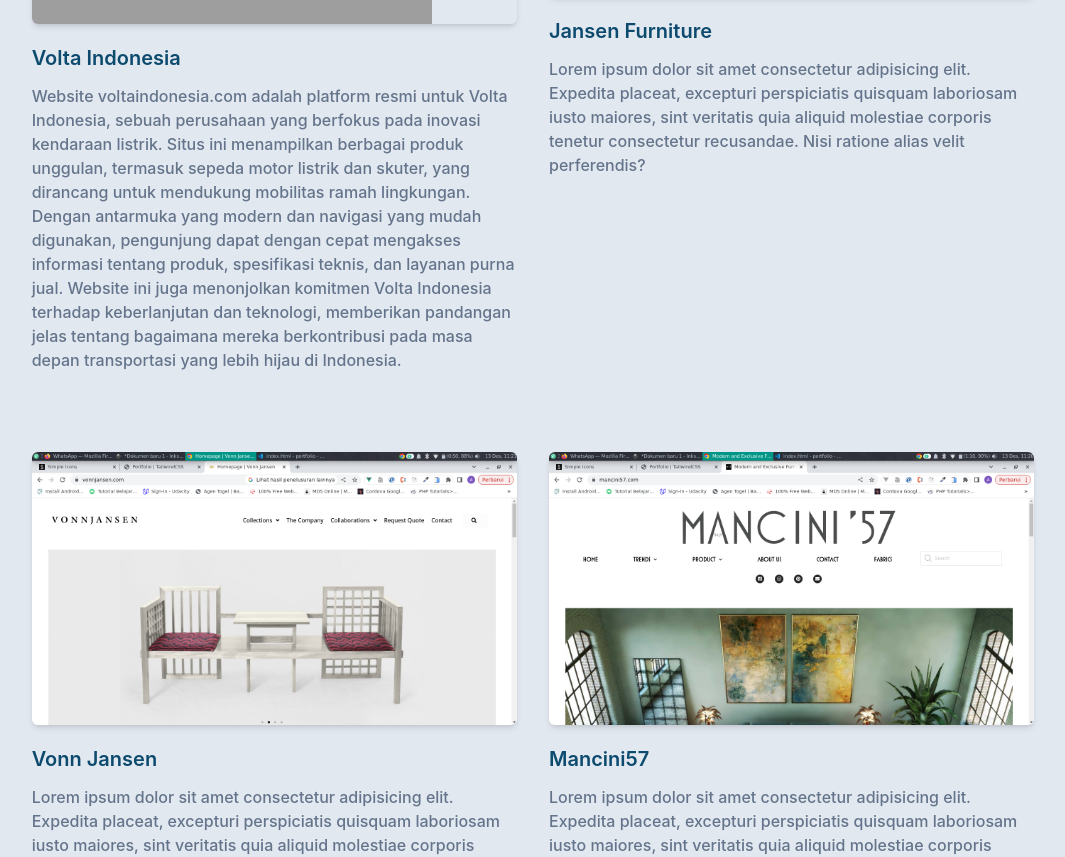
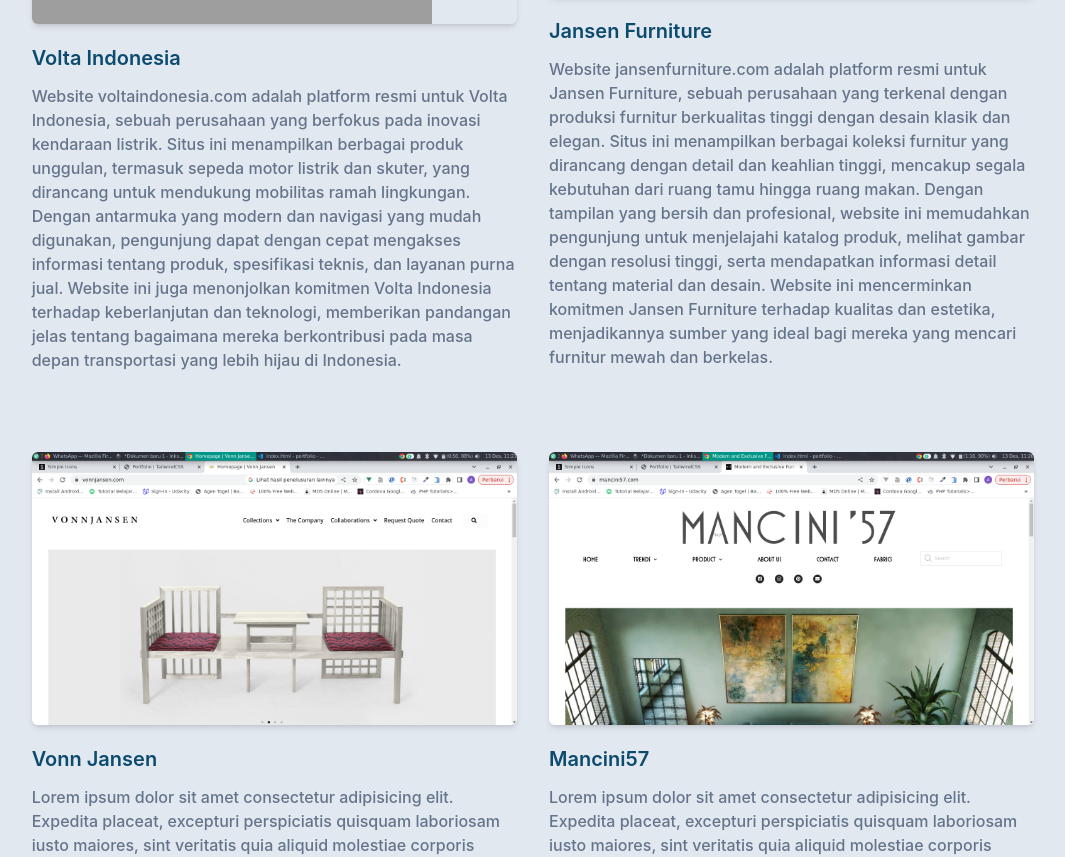
Before and after one commit to ariefwl/portfolio, a website: page index.html in a window 1280 px wide. Shown: the part 3128-3985 px from the top of the page, without its empty margins (107-1172 px from the left). Drawn offline with Linux system fonts and the light colour scheme; grey boxes are pictures that could not be loaded.

Commit message:
Update index.html

```diff
--- a/index.html
+++ b/index.html
@@ -175,7 +175,8 @@
                         <img src="dist/portfolio/jf.png" alt="jansenfurniture" width="w-full" srcset="">
                     </div>
                     <h3 class="font-semibold text-xl text-dark mt-5 mb-3">Jansen Furniture</h3>
-                    <p class="font-medium text-base text-secondary">Lorem ipsum dolor sit amet consectetur adipisicing elit. Expedita placeat, excepturi perspiciatis quisquam laboriosam iusto maiores, sint veritatis quia aliquid molestiae corporis tenetur consectetur recusandae. Nisi ratione alias velit perferendis?</p>
+                    <p class="font-medium text-base text-secondary">Website <a href="https://www.jansenfurniture.com/">jansenfurniture.com</a> adalah platform resmi untuk Jansen Furniture, sebuah perusahaan yang terkenal dengan produksi furnitur berkualitas tinggi dengan desain klasik dan elegan. Situs ini menampilkan berbagai koleksi furnitur yang dirancang dengan detail dan keahlian tinggi, mencakup segala kebutuhan dari ruang tamu hingga ruang makan. Dengan tampilan yang bersih dan profesional, website ini memudahkan pengunjung untuk menjelajahi katalog produk, melihat gambar dengan resolusi tinggi, serta mendapatkan informasi detail tentang material dan desain. Website ini mencerminkan komitmen Jansen Furniture terhadap kualitas dan estetika, menjadikannya sumber yang ideal bagi mereka yang mencari furnitur mewah dan berkelas.
+</p>
                 </div>
                 <div class="mb-12 p-4 md:w-1/2">
                     <div class="rounded-md shadow-md overflow-hidden">
```
